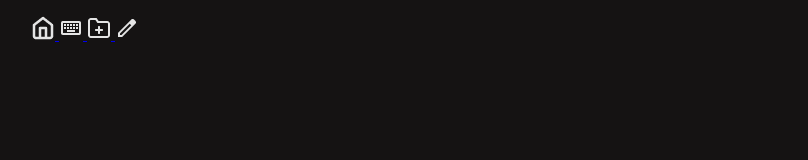
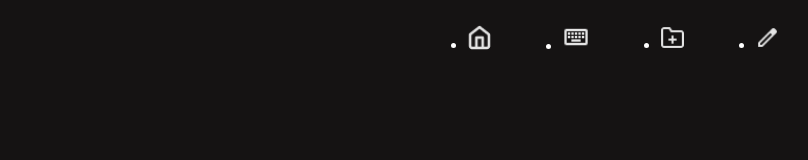
Before and after one commit to benjavidala/portafolio1, a plain HTML site: page index.html in a window 1280 px wide. Shown: the whole page, without its empty margins (17-825 px from the left). Drawn offline with Linux system fonts and the light colour scheme.

Commit message:
Se crea menu nav- Falta terminar

```diff
--- a/css/style.css
+++ b/css/style.css
@@ -1,8 +1,51 @@
+                                    /* RESET CSS */
+
+*{
+    margin:0;
+    padding:0;
+    box-sizing:border-box;
+
+                                   /* BODY */
+}
 body{
+
     background-color: #151313;
+    font-family: arial, sans-serif;
+
+    color:white;
 }
 
 
                                     /* Menu de navegacion */
 
 /* Menu de navegacion class(menu) */
+/*Centro menu de navegacion*/
+
+/* Alinear los elementos del menu de navegacion en una fila y centrarlos */
+.nav
+{
+    display: flex;
+    justify-content: center;
+    align-items: center;
+    padding: 25px 0;
+
+}
+/* separar los elementos del menu de navegacion con un espacio de 50px */
+.nav-list {
+    display: flex;
+    gap : 70px;
+
+}
+.nav-icon
+{
+    width: 25px;
+    height: 25px;
+}
+
+/*Arreglo icono tecnologia */
+.nav-icon--large {
+    width: 28px;
+    height: 28px;
+    margin-top: -2px;
+
+}
--- a/index.html
+++ b/index.html
@@ -9,39 +9,51 @@
 <body>
     <header>
         <!-- Menu de navegacion -->
-        <nav class="menu">
-            <ul>
+        <nav class="nav">
+            <ul class="nav-list">
                 <!-- Menu de inicio -->
+                    <li>
 
-                    <a href="boton inicio">
-                        <img src="img/inicio.png" alt="Inicio">
-                    </a>
+                        <a href="#home">
+                        <img class= "nav-icon" src="img/inicio.png" alt="Inicio">
+                        </a>
+
+                    </li>
+
+                <!-- Menu de tecnologias -->
+                    <li >
+                        <a href="#technologies">
+                        <img class= "nav-icon nav-icon--large" src="img/tecnologias.png" alt="Tecnologias">
+                        </a>
+
+                    </li>
 
 
-                <!-- Menu de tecnologias -->
-                <a href="boton tecnologias">
-                <img src="img/tecnologias.png" alt="Tecnologias">
-                </a>
 
                 <!-- Menu de proyectos -->
-                <a href="boton proyectos">
-                <img src="img/proyectos.png" alt="Proyectos">
-                </a>
+                    <li>
 
+                        <a href="#projects">
+                        <img class= "nav-icon" src="img/proyectos.png" alt="Proyectos">
+                        </a>
+
+                    </li>
                 <!-- Menu de escribeme -->
-                <a href="boton escribeme">
-                <img src="img/escribeme.png" alt="Escribeme">
-                </a>
+                    <li>
 
+                        <a href="#contact">
+                        <img  class= "nav-icon" src="img/escribeme.png" alt="Escribeme">
+                        </a>
+
+                    </li>
             </ul>
         </nav>
     </header>
     <main>
-
-
-        <section>
-
-        </section>
+        <section id = "home"></section>
+        <section id = "technologies"></section>
+        <section id = "projects"></section>
+        <section id  = "contact"></section>
     </main>
     <footer>
 
```
